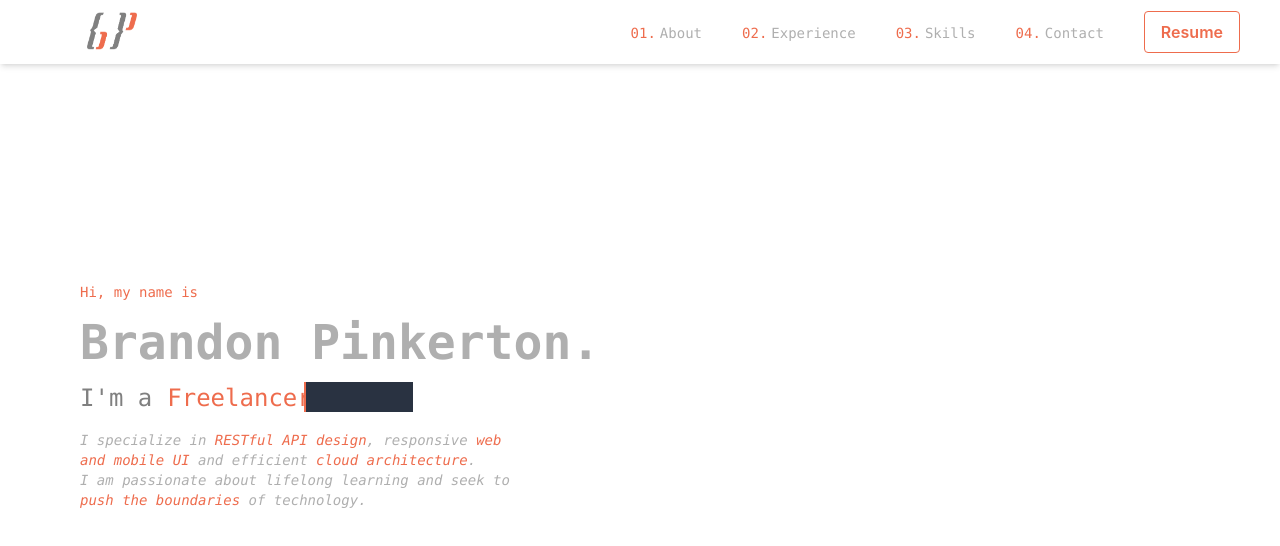
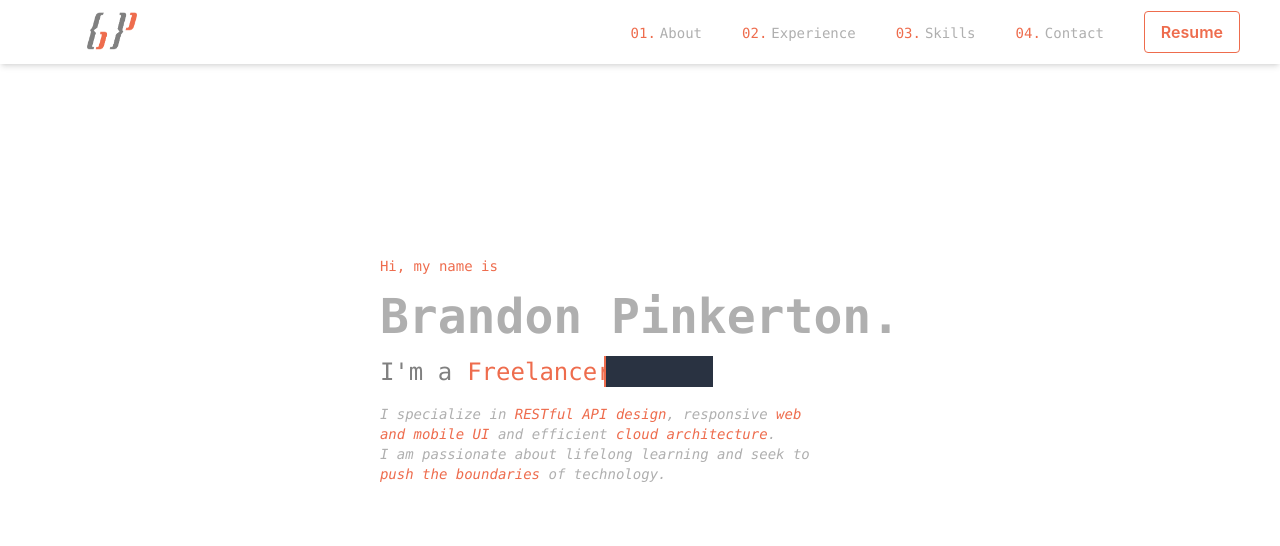
Before and after one commit to bpinkerton/personal-website, a Next.js app: page / in a window 1280 px wide. Shown: the top 546 px of the page. Built offline with nearby package versions, Linux system fonts and the light colour scheme.

Commit message:
fix introduction styling

```diff
--- a/src/components/atoms/Introduction.tsx
+++ b/src/components/atoms/Introduction.tsx
@@ -3,7 +3,7 @@ import style from "../../styles/Introduction.module.css"
 
 function Introduction() {
     return (
-        <div id={"#"} className={"py-[17%] pl-20 font-mono min-w-[520px]"}>
+        <div id={"#"} className={"py-[15%] font-mono min-w-[520px] sm:pl-0 pl-8"}>
             <div className={"text-sm text-primary-dark "}>
                 Hi, my name is
             </div>
--- a/src/pages/_app.tsx
+++ b/src/pages/_app.tsx
@@ -4,7 +4,10 @@ import Header from "../components/molecules/Header";
 function MyApp({ Component, pageProps }) {
   return <>
     <Header />
-    <Component {...pageProps} />
+    <div className={"grid place-items-center"}>
+      <Component {...pageProps} />
+    </div>
+
   </>
 }
 
```
